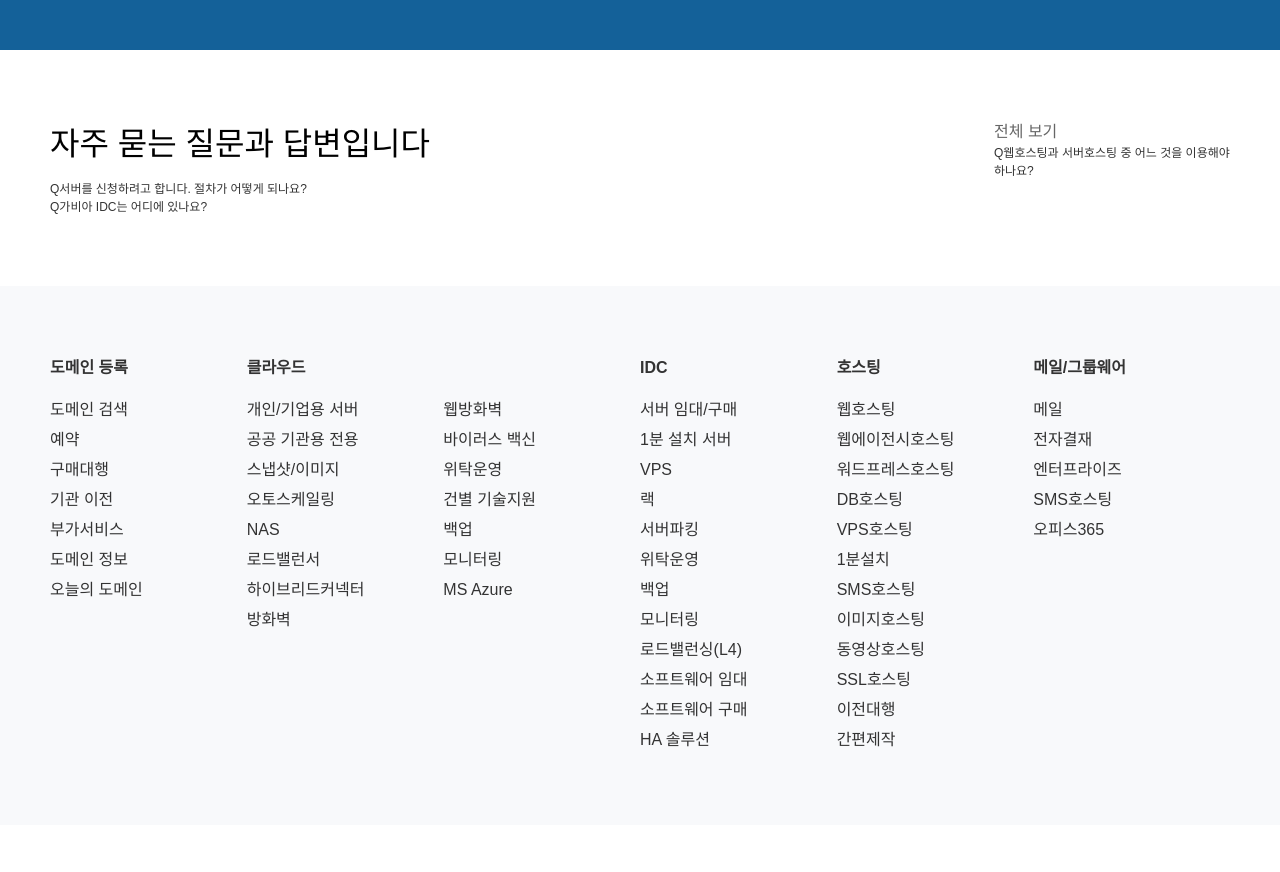
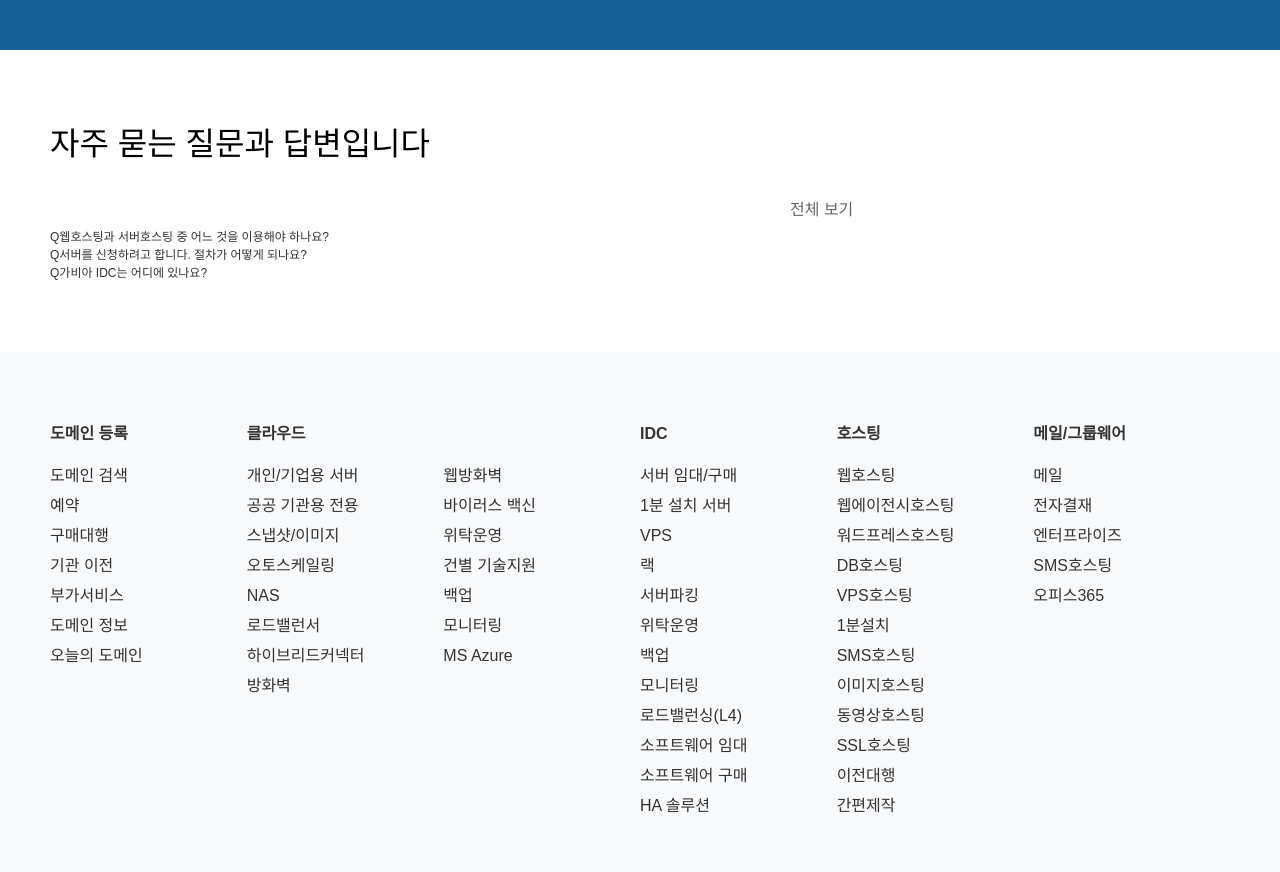
Before and after one commit to ha1na/site1, a plain HTML site: page gabia/idc/hosting.html in a window 1280 px wide. Shown: the part 4940-5812 px from the top of the page. Drawn offline with Linux system fonts and the light colour scheme; a web font is replaced by a local one.

Commit message:
v1.0_2018.05.11

```diff
--- a/gabia/assets/css/style.css
+++ b/gabia/assets/css/style.css
@@ -325,6 +325,7 @@
 
 /* qna */
 .qna {padding: 70px 0; overflow: hidden;}
-.qna h3 {float: left; width: 80%;font-size: 32px;}
-.qna p {float: right; width: 20%;font-size: 16px; color: #666; }
+.qna h3 {float: left; font-size: 32px;}
+.qna h3 em {  font-size: 16px; color: #666; padding-left: 740px; padding-top: 30px; display: inline-block;}
 .qna ul {}
+.qna ul li a {  }
--- a/gabia/idc/hosting.html
+++ b/gabia/idc/hosting.html
@@ -345,8 +345,7 @@
                         <section id="qna">
                               <div class="container">
                                     <div class="qna">
-                                          <h3>자주 묻는 질문과 답변입니다</h3>
-                                          <p>전체 보기</p>
+                                          <h3>자주 묻는 질문과 답변입니다  <em>전체 보기</em></h3>
                                           <ul>
                                                 <li><a href="#"><span>Q</span>웹호스팅과 서버호스팅 중 어느 것을 이용해야 하나요?</a></li>
                                                 <li><a href="#"><span>Q</span>서버를 신청하려고 합니다. 절차가 어떻게 되나요?</a></li>
```
